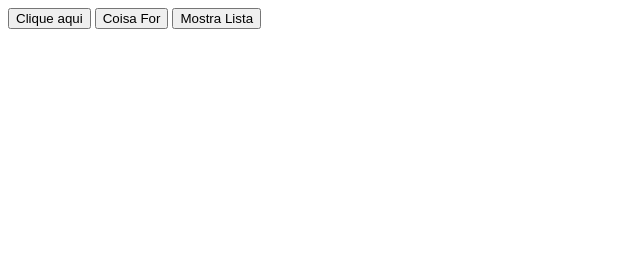
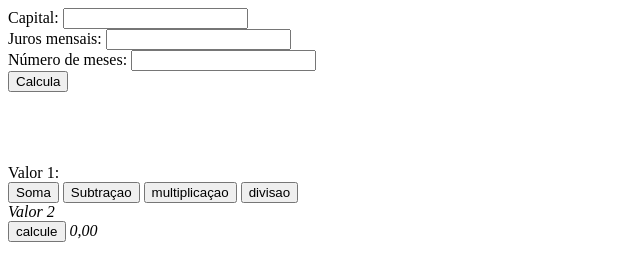
Before and after one commit to lanaym67/primeirod_3t, a plain HTML site: page index.html in a window 1280 px wide. Shown: the whole page, without its empty margins (0-640 px from the left). Drawn offline with Linux system fonts and the light colour scheme.

Commit message:
Add files via upload

```diff
--- a/estudo.js
+++ b/estudo.js
@@ -1,30 +1,22 @@
-let tabuada = 6;
-
-function escreva(){
-    document.write(tabuada + " x 1 = "+(tabuada*1)+"<br>");
-    document.write(tabuada + " x 2 = "+(tabuada*2)+"<br>");
-    document.write(tabuada + " x 3 = "+(tabuada*3)+"<br>");
-    document.write(tabuada + " x 4 = "+(tabuada*4)+"<br>");
-    document.write(tabuada + " x 5 = "+(tabuada*5)+"<br>");
-    document.write(tabuada + " x 6 = "+(tabuada*6)+"<br>");
-    document.write(tabuada + " x 7 = "+(tabuada*7)+"<br>");
-    document.write(tabuada + " x 8 = "+(tabuada*8)+"<br>");
-    document.write(tabuada + " x 9 = "+(tabuada*9)+"<br>");
-    document.write(tabuada + " x 10 = "+(tabuada*10)+"<br>");
+function total(){
+    let c = document.getElementById("valor").value;
+    let j = document.getElementById("juros").value;
+    let t = document.getElementById("meses").value;
+    let r = 0;
+    for(let i = 1; i <= t; i++){
+        r = c * (1 + (j/100));
+        document.write("Mês " + i + " valor: " + r +"<br>");
+        c = r;
+    }
+    document.write("Resultado: " + r);
 }
 
-function repete(){
-    for(let i = 1; i <= 10; i++){
-        document.write("Tabuada do " + i + "<br>");
-        for(let j =1; j <= 10; j++){
-            document.write(i + " x " + j + " = "+(j*i)+"<br>");
-        }
-        document.write("<br>");
+function adicao () {
+    let val1 = document . getElementById ("v1") . value ;
+    let val2 = document . getElementById ("v2") . value ;
+    let r = Number ( val1 ) + Number ( val2 ) ;
+    document . getElementById (" resultado ") . innerHTML = r ;
+
     }
-}
 
-let lista = ["Banana","Uva","Abacate","Tomate"];
-
-function minhaLista(){
-    document.write(lista[3]);
-}
+    function
--- a/index.html
+++ b/index.html
@@ -8,8 +8,26 @@
     <script src="estudo.js"></script>
 </head>
 <body>
-    <button onclick="escreva()">Clique aqui</button>
-    <button onclick="repete()">Coisa For</button>
-    <button onclick="minhaLista()">Mostra Lista</button>
+
+    Capital: <input id="valor" type="text"><br>
+    Juros mensais: <input id="juros" type="text"><br>
+    Número de meses: <input id="meses" type="text"><br>
+    <button onclick="total()">Calcula</button>
+
+    <br><br><br>
+
+    <span id=" resultado "><span ><br><br>
+
+     Valor 1: <i nput id="v2" type= " text "><br>
+    <button onclick= "operacao('+')"> Soma </button >
+    <button onclick= "operacao('-')"> Subtraçao</button >
+     <button onclick= "operacao('*')"> multiplicaçao </button >
+    <button onclick= "operacao('/')"> divisao </button >
+
+    <br>
+    Valor 2  <intup id="v2" type="text"><br>
+    <button onclick="calcule()">calcule</button>
+    <span id="resultado">0,00</span>
+
 </body>
 </html>
```
Also changed, not shown: 2 other files.
